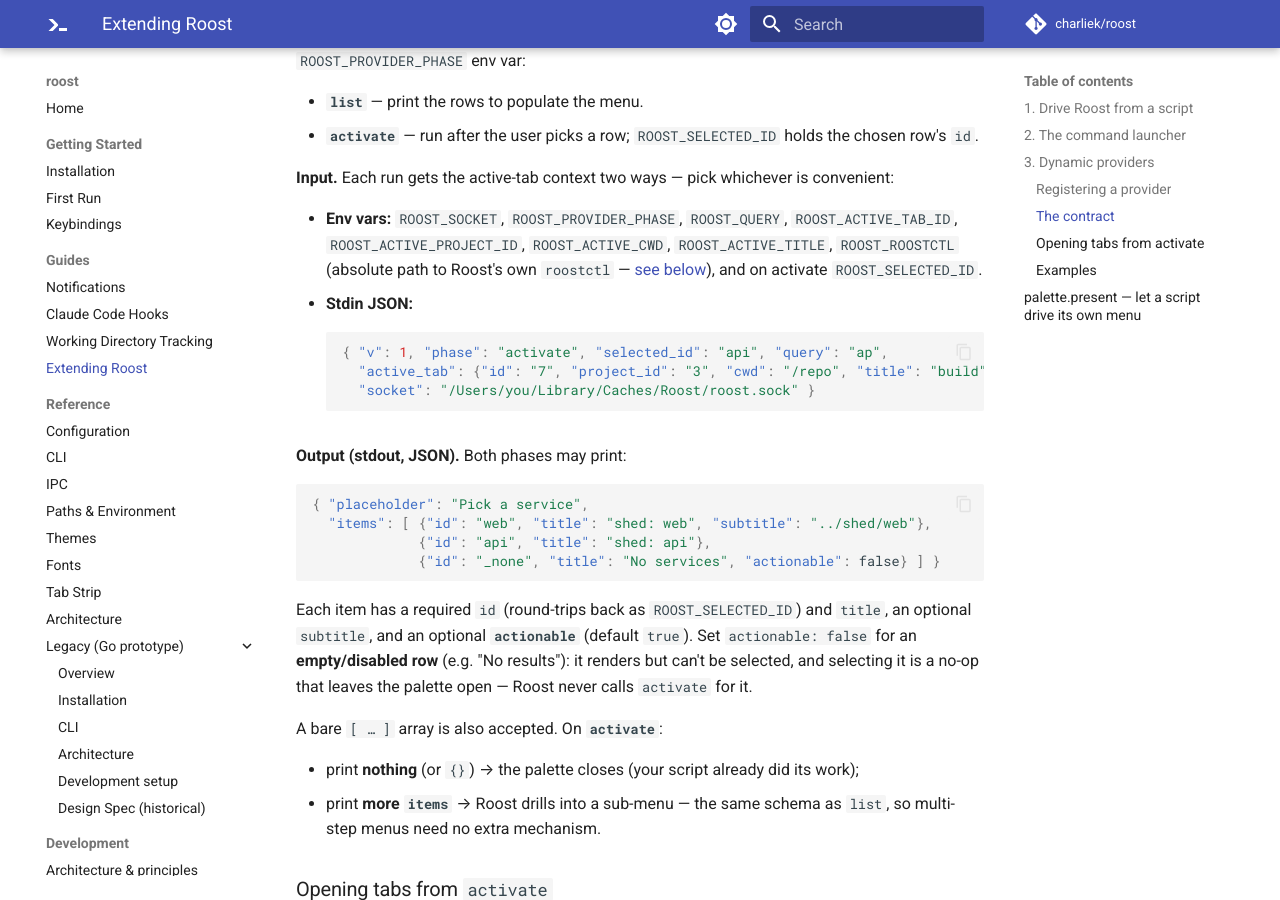
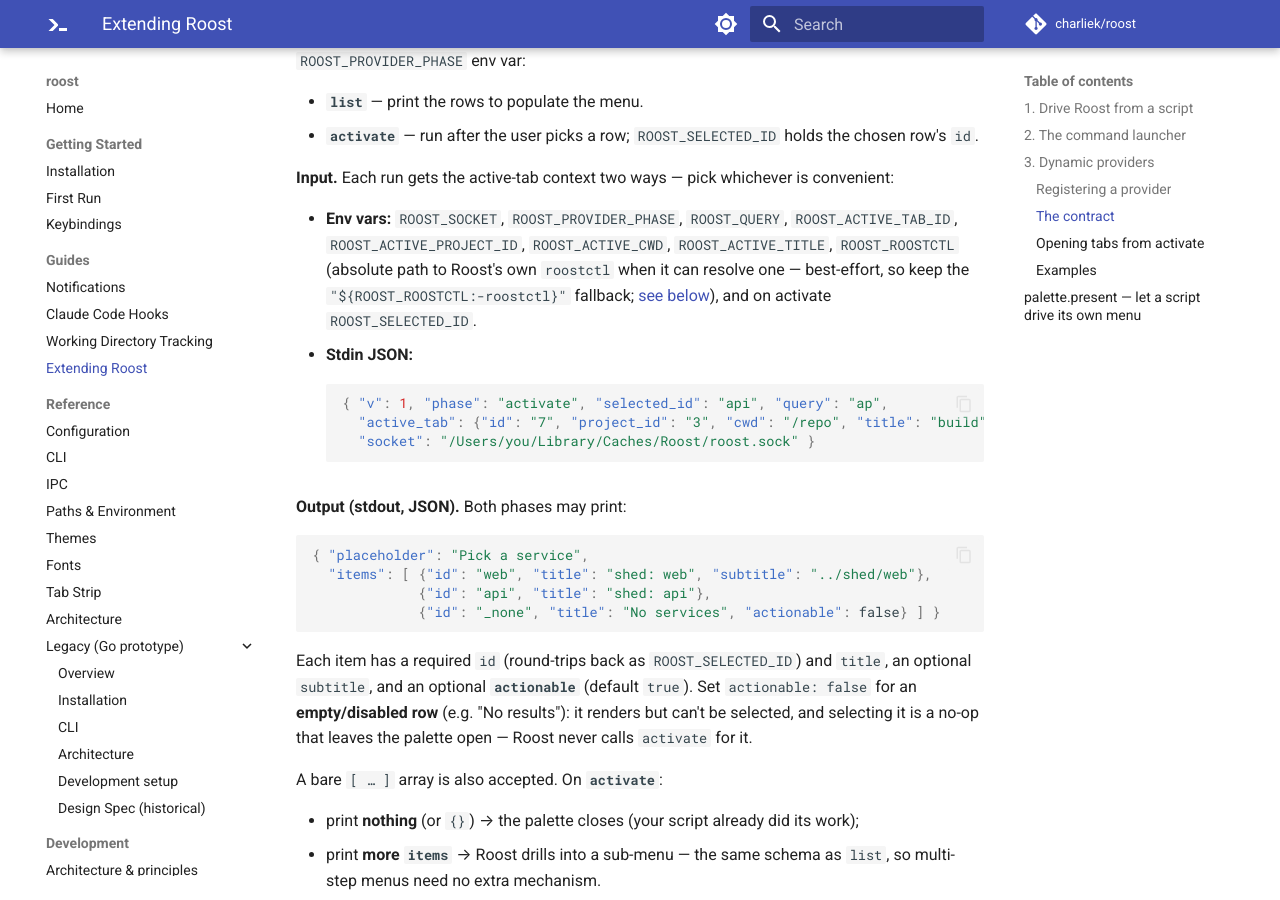
Before and after one commit to charliek/roost, an MkDocs documentation site: the page built from docs/guides/extending.md, in a window 1280 px wide and 900 px high, scrolled down 2639 px. Built offline with MkDocs 1.6.1 and Material for MkDocs 9.7.7, drawn with Linux system fonts in a browser that asks for light colours; comment, search, counter and statistics services are not loaded.

Commit message:
docs(provider): note ROOST_ROOSTCTL is best-effort, keep the fallback
Addresses CodeRabbit: the var is set only when the UI can resolve its
bundled/sibling roostctl, so the quick-reference list (extending.md) and
env table (cli.md) now say it may be absent and to keep the
"${ROOST_ROOSTCTL:-roostctl}" fallback.

Co-Authored-By: Claude Opus 4.8 <noreply@anthropic.com>

````diff
--- a/docs/guides/extending.md
+++ b/docs/guides/extending.md
@@ -130,8 +130,9 @@ is convenient:
 - **Env vars:** `ROOST_SOCKET`, `ROOST_PROVIDER_PHASE`, `ROOST_QUERY`,
   `ROOST_ACTIVE_TAB_ID`, `ROOST_ACTIVE_PROJECT_ID`, `ROOST_ACTIVE_CWD`,
   `ROOST_ACTIVE_TITLE`, `ROOST_ROOSTCTL` (absolute path to Roost's own
-  `roostctl` — [see below](#opening-tabs-from-activate)), and on activate
-  `ROOST_SELECTED_ID`.
+  `roostctl` when it can resolve one — best-effort, so keep the
+  `"${ROOST_ROOSTCTL:-roostctl}"` fallback; [see below](#opening-tabs-from-activate)),
+  and on activate `ROOST_SELECTED_ID`.
 - **Stdin JSON:**
   ```json
   { "v": 1, "phase": "activate", "selected_id": "api", "query": "ap",
````
Also changed, not shown: docs/reference/cli.md (+1 -1 lines).
